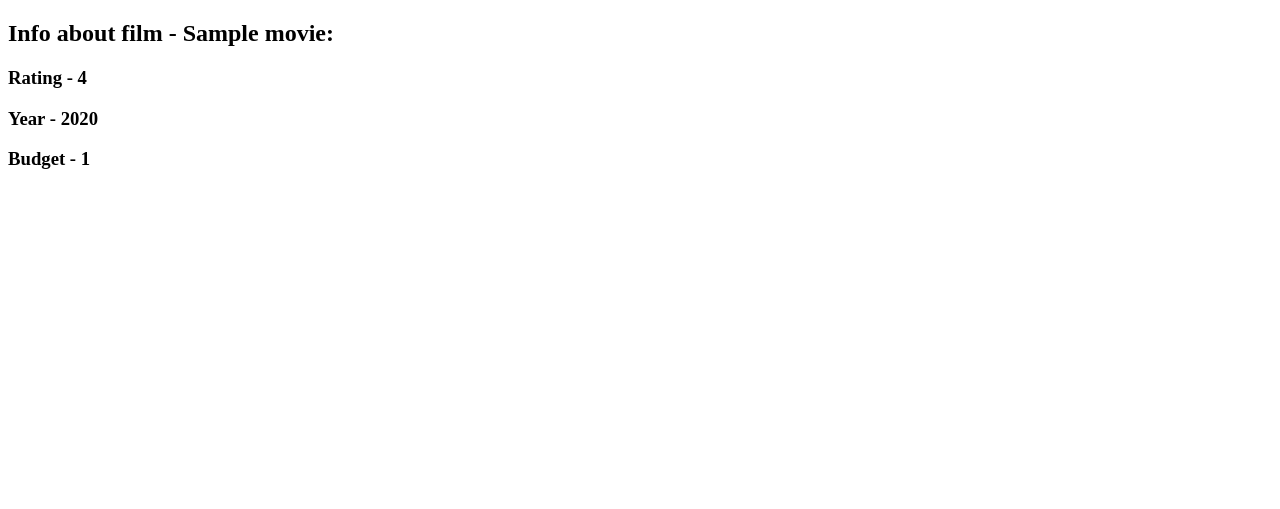
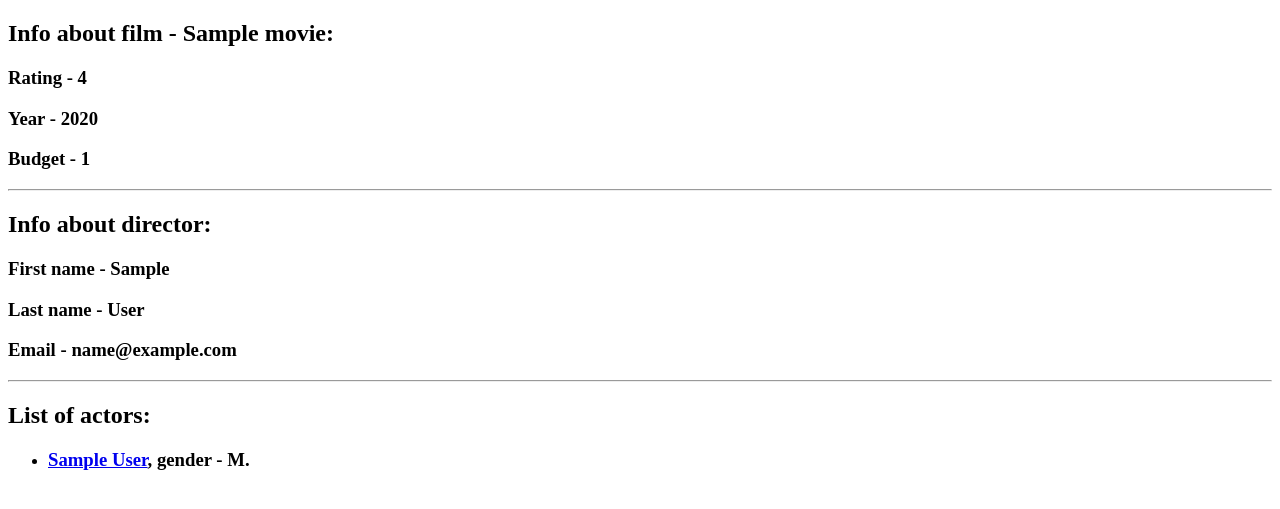
Before and after one commit to nyckolas-python/django, a Django app: a page that uses movie_proj/movie_app/templates/movie_app/one_movie.html in a window 1280 px wide. Shown: the top 509 px of the page. Run offline with Django 4.2, Linux system fonts and the light colour scheme; tables that the repository leaves empty hold one stand-in row (values such as "Sample post").

Commit message:
Add direcors info, list of actors

```diff
--- a/movie_proj/movie_app/templates/movie_app/one_movie.html
+++ b/movie_proj/movie_app/templates/movie_app/one_movie.html
@@ -7,6 +7,21 @@
   <h3> Rating - {{ movie.rating }} </h3>
   <h3> Year - {{ movie.year|default:'unknown' }} </h3>
   <h3> Budget - {{ movie.budget }} </h3>
+  <hr>
+  <h2> Info about director: </h2>
+  <h3> First name - {{ movie.director.first_name }} </h3>
+  <h3> Last name - {{ movie.director.last_name }} </h3>
+  <h3> Email - {{ movie.director.email }} </h3>
+  <hr>
+  <h2> List of actors: </h2>
+  <ul>
+  {% for actor in movie.actors.all %}
+    <li>
+      <h3><a href={% url 'actor_detail' actor.id %}>{{ actor.first_name }} {{ actor.last_name }}</a>,
+      gender - {{ actor.gender }}.</h3>
+    </li>
+  {% endfor %}
+  </ul>
 
 
 
```
